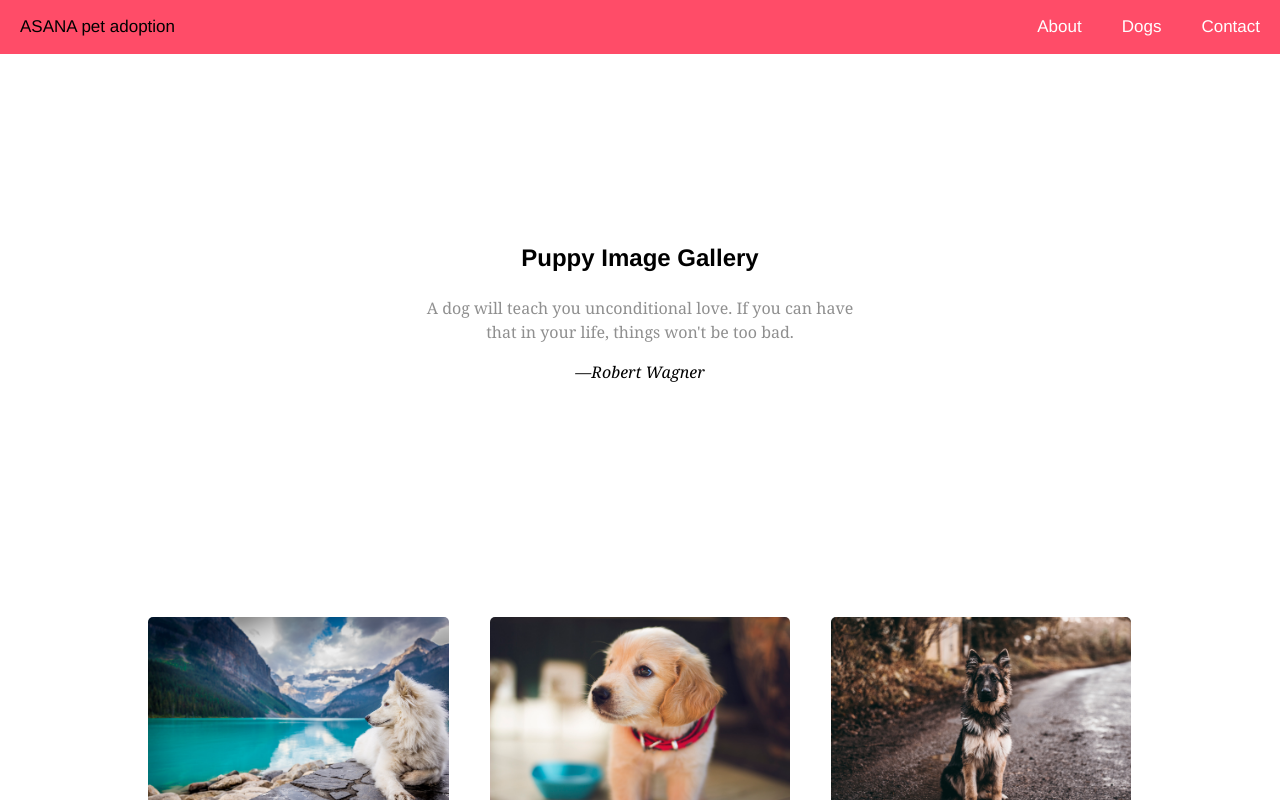
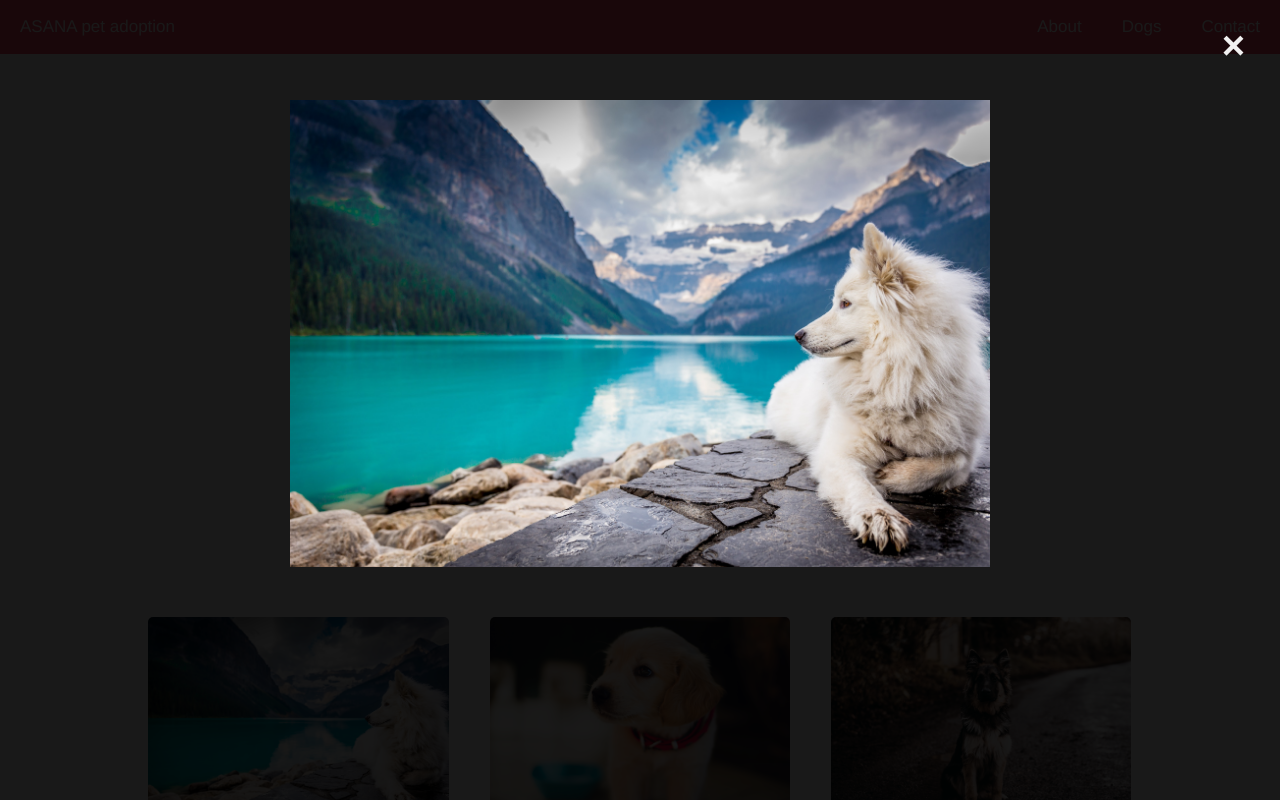
Before and after one commit to eanegash/vanilla, a plain HTML site: page index.html in a window 1280 px wide. Both pictures are taken after a click on the picture 298 px from the left and 716 px from the top of the page. Shown: the top 800 px of the page. Drawn offline with nearby package versions, Linux system fonts and the light colour scheme; a script that the page names is missing.

Commit message:
Added modal functionality

```diff
--- a/assets/styles/site.css
+++ b/assets/styles/site.css
@@ -158,3 +158,55 @@ ul.topnav li.right {
 .modalImg:hover {
   opacity: 0.7;
 }
+
+/* The Modal (background) */
+.modal {
+  display: none; /* Hidden by default */
+  position: fixed; /* Stay in place */
+  z-index: 1; /* Sit on top */
+  padding-top: 100px; /* Location of the box */
+  left: 0;
+  top: 0;
+  width: 100%; /* Full width */
+  height: 100%; /* Full height */
+  overflow: auto; /* Enable scroll if needed */
+  background-color: rgb(0,0,0); /* Fallback color */
+  background-color: rgba(0,0,0,0.9); /* Black w/ opacity */
+}
+
+/* Modal Content (Image) */
+.modal-content {
+  margin: auto;
+  display: block;
+  width: 80%;
+  max-width: 700px;
+}
+
+/* Add Animation - Zoom in the Modal */
+.modal-content{
+  animation-name: zoom;
+  animation-duration: 0.6s;
+}
+
+@keyframes zoom {
+  from {transform:scale(0)}
+  to {transform:scale(1)}
+}
+
+/* The Close Button */
+.close {
+  position: absolute;
+  top: 15px;
+  right: 35px;
+  color: #f1f1f1;
+  font-size: 40px;
+  font-weight: bold;
+  transition: 0.3s;
+}
+
+.close:hover,
+.close:focus {
+  color: #bbb;
+  text-decoration: none;
+  cursor: pointer;
+}
--- a/index.html
+++ b/index.html
@@ -61,7 +61,13 @@
 
   </section>
 
-
+  <!-- The Modal -->
+  <div id="myModal" class="modal">
+    <!-- The Close Button -->
+    <span class="close">&times;</span>
+    <!-- Modal Content (The Image) -->
+    <img class="modal-content" id="img01">
+  </div>
 
 
   <section id="contact">
--- /dev/null
+++ b/index.js
@@ -0,0 +1,21 @@
+// Get the modal
+var modal = document.getElementById("myModal");
+
+// Get the image and insert it inside the modal
+var modalImg = document.getElementById("img01");
+
+//User event (click) expands image
+for(var i=0; i<document.querySelectorAll(".modalImg").length; i++){
+  document.querySelectorAll(".modalImg")[i].addEventListener("click",function(){
+    modal.style.display = "block";
+    modalImg.src = this.src;
+  });
+}
+
+// Get <span> element
+var span = document.getElementsByClassName("close")[0];
+
+// Clicks on <span> (x) will close the modal
+span.onclick = function() {
+  modal.style.display = "none";
+}
```
